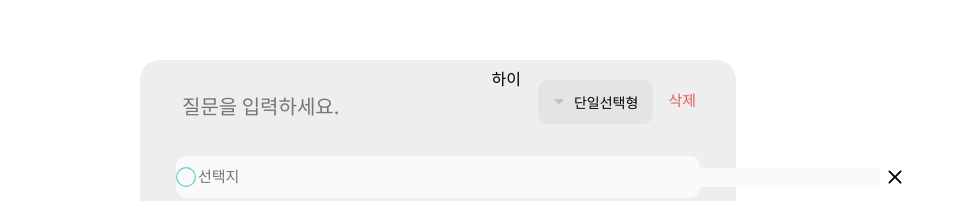
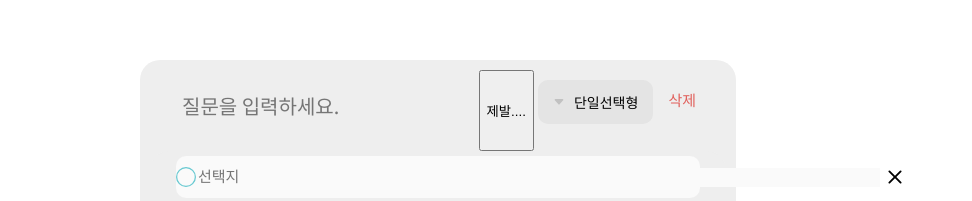
Before and after one commit to UMC-MMM/Client, a React (Create React App) app in the folder mmm_client/: page /surveyWrite in a window 1280 px wide. Shown: the part 424-625 px from the top of the page, without its empty margins (202-1174 px from the left). Built offline with nearby package versions, Linux system fonts and the light colour scheme.

Commit message:
설문조사 게시화면1(surveyWrite) 입력 정보 받아오기 ing...

```diff
--- a/mmm_client/src/components/surveyPostKindContents/multipleSelection.jsx
+++ b/mmm_client/src/components/surveyPostKindContents/multipleSelection.jsx
@@ -2,18 +2,39 @@ import React, { useState } from "react";
 import { BsSquare } from "react-icons/bs";
 import { BsX } from "react-icons/bs";
 
-const MultipleSelection = () => {
+const MultipleSelection = ({ showMultipleSelectionData }) => {
   const [selections, setSelections] = useState([{ key: 0 }, { key: 1 }]);
 
+  const [count, setCount] = useState(1);
+
+  const [multipleSelectionDistractorList, setMultipleSelectionDistractorList] =
+    useState({
+      0: "",
+      1: "",
+    });
+
   const handleSurveyPostChoosePlusBtn = () => {
-    const newSelections = [...selections, { key: Date.now() }];
+    const newCount = count + 1;
+    setCount(newCount);
+    const newSelections = [...selections, { key: newCount }];
     setSelections(newSelections);
   };
 
   const handleJoinBoxDelete = (survey) => {
     const newSelections = selections.filter((item) => item.key !== survey.key);
+    delete multipleSelectionDistractorList[survey.key];
     setSelections(newSelections);
   };
+
+  const handleMultipleSelectionDistractor = (e) => {
+    const { name, value } = e.target;
+    setMultipleSelectionDistractorList({
+      ...multipleSelectionDistractorList,
+      [name]: value,
+    });
+  };
+
+  showMultipleSelectionData(multipleSelectionDistractorList);
 
   return (
     <div className="joinBoxy">
@@ -30,8 +51,9 @@ const MultipleSelection = () => {
                     <input
                       id="surveyQuestionDistractor"
                       type="text"
-                      name="text"
+                      name={selection.key}
                       placeholder="선택지"
+                      onChange={handleMultipleSelectionDistractor}
                     ></input>
                   </div>
                   <div onClick={() => handleJoinBoxDelete(selection)}>
--- a/mmm_client/src/components/surveyPostKindContents/singleSelection.jsx
+++ b/mmm_client/src/components/surveyPostKindContents/singleSelection.jsx
@@ -2,7 +2,7 @@ import React, { useState } from "react";
 import { BsCircle } from "react-icons/bs";
 import { BsX } from "react-icons/bs";
 
-const SingleSelection = ({ showData }) => {
+const SingleSelection = ({ showSingleSelectionData }) => {
   const [selections, setSelections] = useState([{ key: 0 }, { key: 1 }]);
 
   const [count, setCount] = useState(1);
@@ -34,7 +34,7 @@ const SingleSelection = ({ showData }) => {
     });
   };
 
-  showData(singleSelectionDistractorList);
+  showSingleSelectionData(singleSelectionDistractorList);
 
   return (
     <div className="joinBoxy">
--- a/mmm_client/src/components/surveyQustionBox.jsx
+++ b/mmm_client/src/components/surveyQustionBox.jsx
@@ -7,7 +7,7 @@ import DescriptiveForm from "../components/surveyPostKindContents/descriptiveFor
 const SurveyQustionBox = ({ surveyQustionBox, handleSurveyPostDelete }) => {
   const [isActive, setIsActive] = useState(false);
   const [selected, setSelected] = useState("단일선택형");
-  const [questionType, setQuestionType] = useState("");
+  const [questionType, setQuestionType] = useState("Checkbox");
 
   const options = ["단일선택형", "다중선택형", "서술형"];
 
@@ -24,16 +24,26 @@ const SurveyQustionBox = ({ surveyQustionBox, handleSurveyPostDelete }) => {
   };
 
   const handlesurveyPostQuestionContent = (e) => {
-    console.log(e.target.value);
+    setQuestionContent(e.target.value);
   };
 
-  const showData = (data) => {
+  const showSingleSelectionData = (data) => {
+    setQuestionOption(data);
+  };
+
+  const showMultipleSelectionData = (data) => {
     setQuestionOption(data);
   };
 
   const surveyListsObj = {
-    단일선택형: <SingleSelection showData={showData} />,
-    다중선택형: <MultipleSelection />,
+    단일선택형: (
+      <SingleSelection showSingleSelectionData={showSingleSelectionData} />
+    ),
+    다중선택형: (
+      <MultipleSelection
+        showMultipleSelectionData={showMultipleSelectionData}
+      />
+    ),
     서술형: <DescriptiveForm />,
   };
 
@@ -47,10 +57,10 @@ const SurveyQustionBox = ({ surveyQustionBox, handleSurveyPostDelete }) => {
               type="text"
               name="id"
               placeholder="질문을 입력하세요."
-              onchange={handlesurveyPostQuestionContent}
+              onChange={handlesurveyPostQuestionContent}
             />
           </div>
-          <div onClick={handleHi}>하이</div>
+          <button onClick={handleHi}>제발....</button>
           <div className="surveyPostChooseSurveyKindAndDelete">
             <div className="dropdown">
               <div
@@ -70,6 +80,7 @@ const SurveyQustionBox = ({ surveyQustionBox, handleSurveyPostDelete }) => {
                       onClick={() => {
                         setSelected(option);
                         setIsActive(false);
+                        setQuestionOption({});
                         if (option === "단일선택형") {
                           setQuestionType("Checkbox");
                         } else if (option === "다중선택형") {
```
